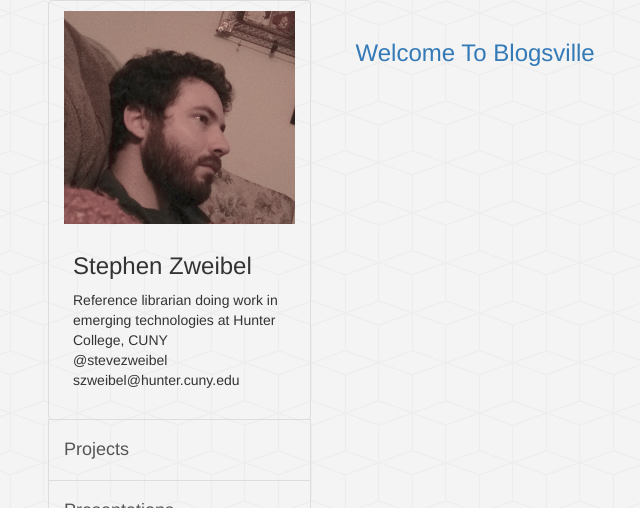
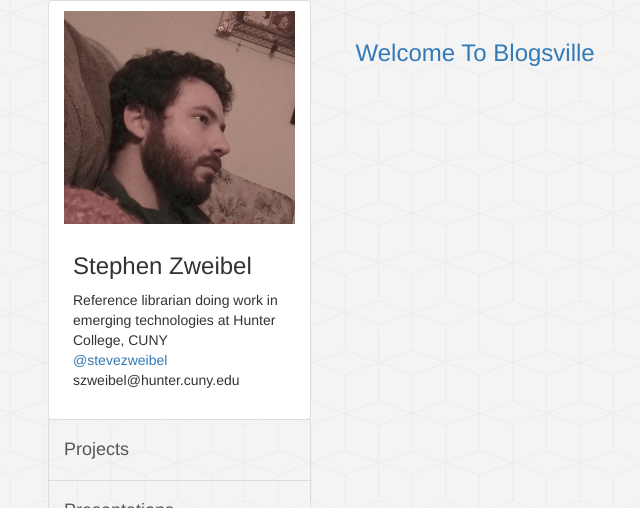
Before and after one commit to szweibel/szweibel.github.io, a Jekyll site: the page built from index.html, in a window 1280 px wide. Shown: the top 508 px of the page, without its empty margins (22-662 px from the left). Built offline with Jekyll 4.4.1, drawn with Linux system fonts in a browser that asks for light colours; nearby versions of some CDN libraries; the list of posts is cut into pages by our own code.

```diff
--- a/_layouts/default.html
+++ b/_layouts/default.html
@@ -16,15 +16,15 @@
     <div class='row'>
     <div class="col-md-3">
         <div class="list-group ">
-          <a class='thumbnail list-group-item' href="/">
+          <div class='thumbnail list-group-item' href="/">
               <img src="/images/me2.jpg" alt="Me">
               <div class="caption">
                 <h3>Stephen Zweibel</h3>
-                <p>Reference librarian doing work in emerging technologies at Hunter College, CUNY <br/>@stevezweibel<br/>
+                <p>Reference librarian doing work in emerging technologies at Hunter College, CUNY <br/><a href="http://twitter.com/stevezweibel">@stevezweibel</a><br/>
 szweibel@hunter.cuny.edu</p>
                 <!-- <p>@<a href="https://twitter.com/stevezweibel">stevezweibel</a></p> -->
             </div>
-          </a>
+          </div>
           <a class='list-group-item' href="/projects.html"><h4>Projects</h4></a>
           <a class='list-group-item' href="/presentations.html"><h4>Presentations</h4></a>
           <a class='list-group-item' href="/about.html"><h4>Curriculum Vitae</h4></a>
```
